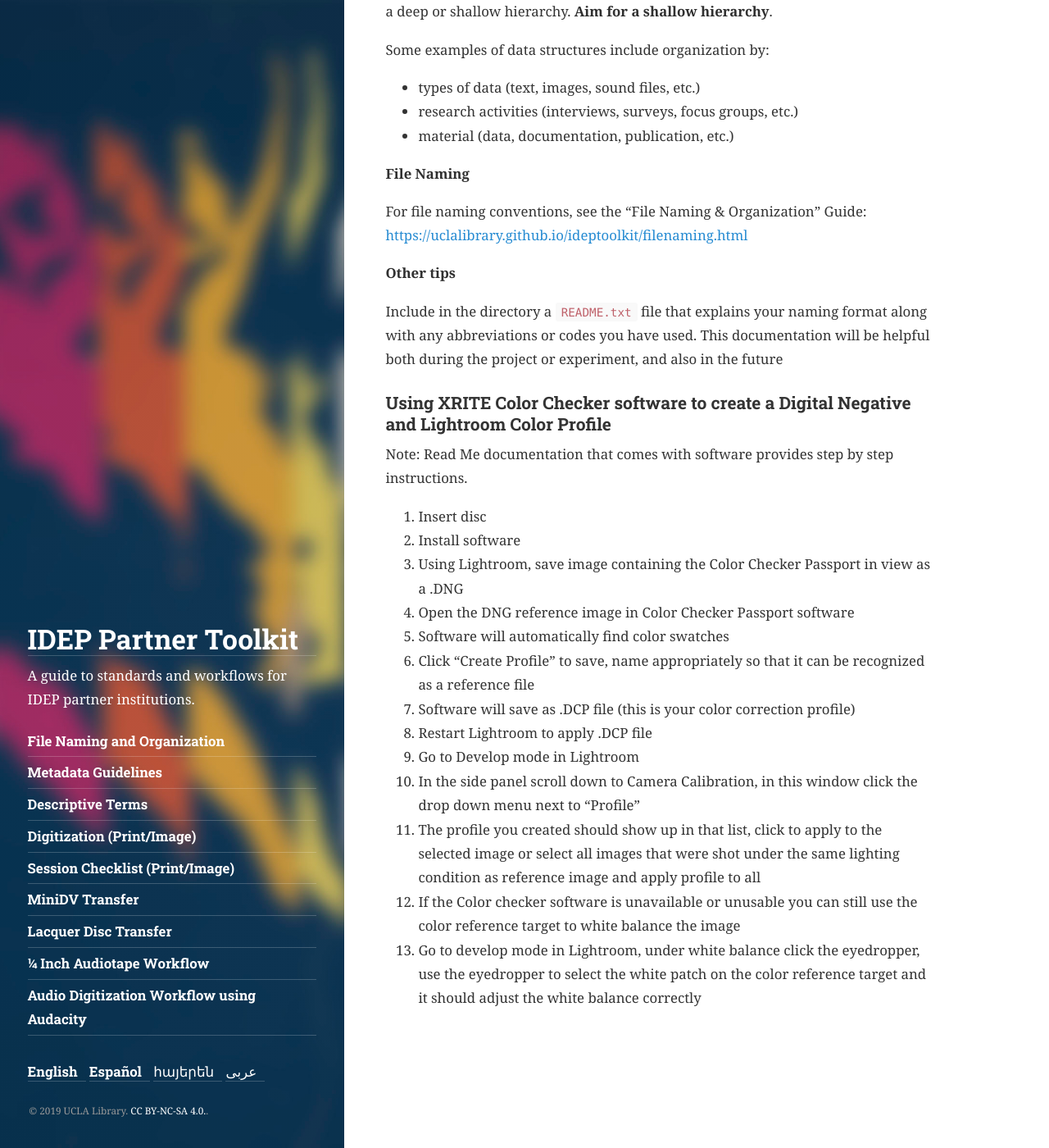
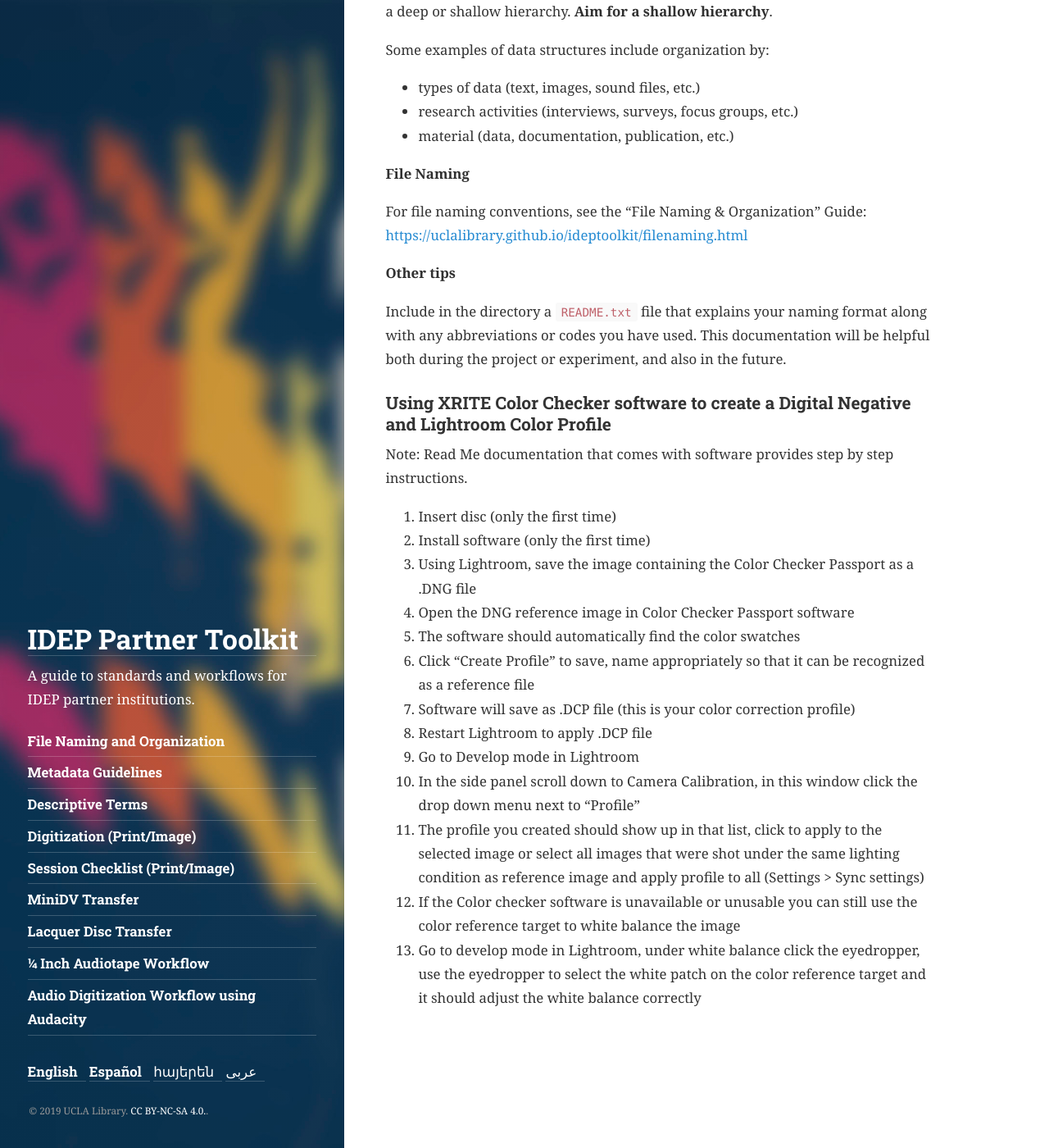
Before and after one commit to UCLALibrary/ideptoolkit, a Jekyll site: the page built from digprint.md, in a window 1280 px wide and 1400 px high, scrolled down 21403 px. Shown: the whole window at 82% size. Built offline with Jekyll 4.4.1, drawn with Linux system fonts in a browser that asks for light colours.

Commit message:
update colorchecker instructions

```diff
--- a/digprint.md
+++ b/digprint.md
@@ -273,20 +273,20 @@ For file naming conventions, see the "File Naming & Organization" Guide: [https:
 
 **Other tips**
 
-Include in the directory a `README.txt` file that explains your naming format along with any abbreviations or codes you have used. This documentation will be helpful both during the project or experiment, and also in the future
+Include in the directory a `README.txt` file that explains your naming format along with any abbreviations or codes you have used. This documentation will be helpful both during the project or experiment, and also in the future.
 
 ### Using XRITE Color Checker software to create a Digital Negative and Lightroom Color Profile
 Note: Read Me documentation that comes with software provides step by step instructions.
-1. Insert disc
-2. Install software
-3. Using Lightroom, save image containing the Color Checker Passport in view as a .DNG
+1. Insert disc (only the first time)
+2. Install software (only the first time)
+3. Using Lightroom, save the image containing the Color Checker Passport as a .DNG file
 4. Open the DNG reference image in Color Checker Passport software
-5. Software will automatically find color swatches
+5. The software should automatically find the color swatches
 6. Click "Create Profile" to save,  name appropriately so that it can be recognized as a reference file
 7. Software will save as .DCP file (this is your color correction profile)
 8. Restart Lightroom to apply .DCP file
 9. Go to Develop mode in Lightroom
 10. In the side panel scroll down to Camera Calibration, in this window click the drop down menu next to "Profile"
-11. The profile you created should show up in that list, click to apply to the selected image or select all images that were shot under the same lighting condition as reference image and apply profile to all
+11. The profile you created should show up in that list, click to apply to the selected image or select all images that were shot under the same lighting condition as reference image and apply profile to all (Settings > Sync settings)
 12. If the Color checker software is unavailable or unusable you can still use the color reference target to white balance the image
 13. Go to develop mode in Lightroom, under white balance click the eyedropper, use the eyedropper to select the white patch on the color reference target and it should adjust the white balance correctly
```
Also changed, not shown: digprint-spa.md (+3 -3 lines), 1 other file.
